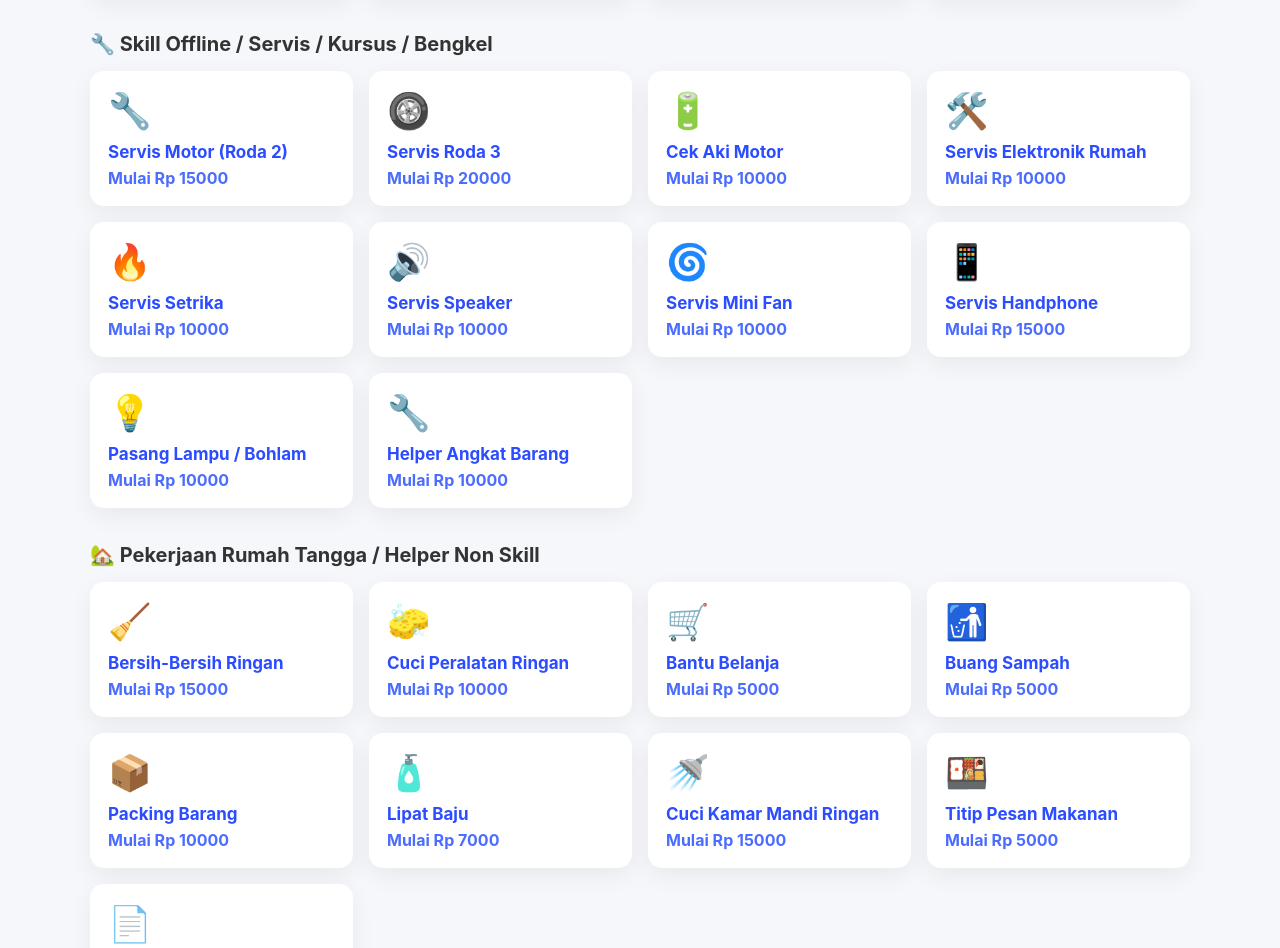
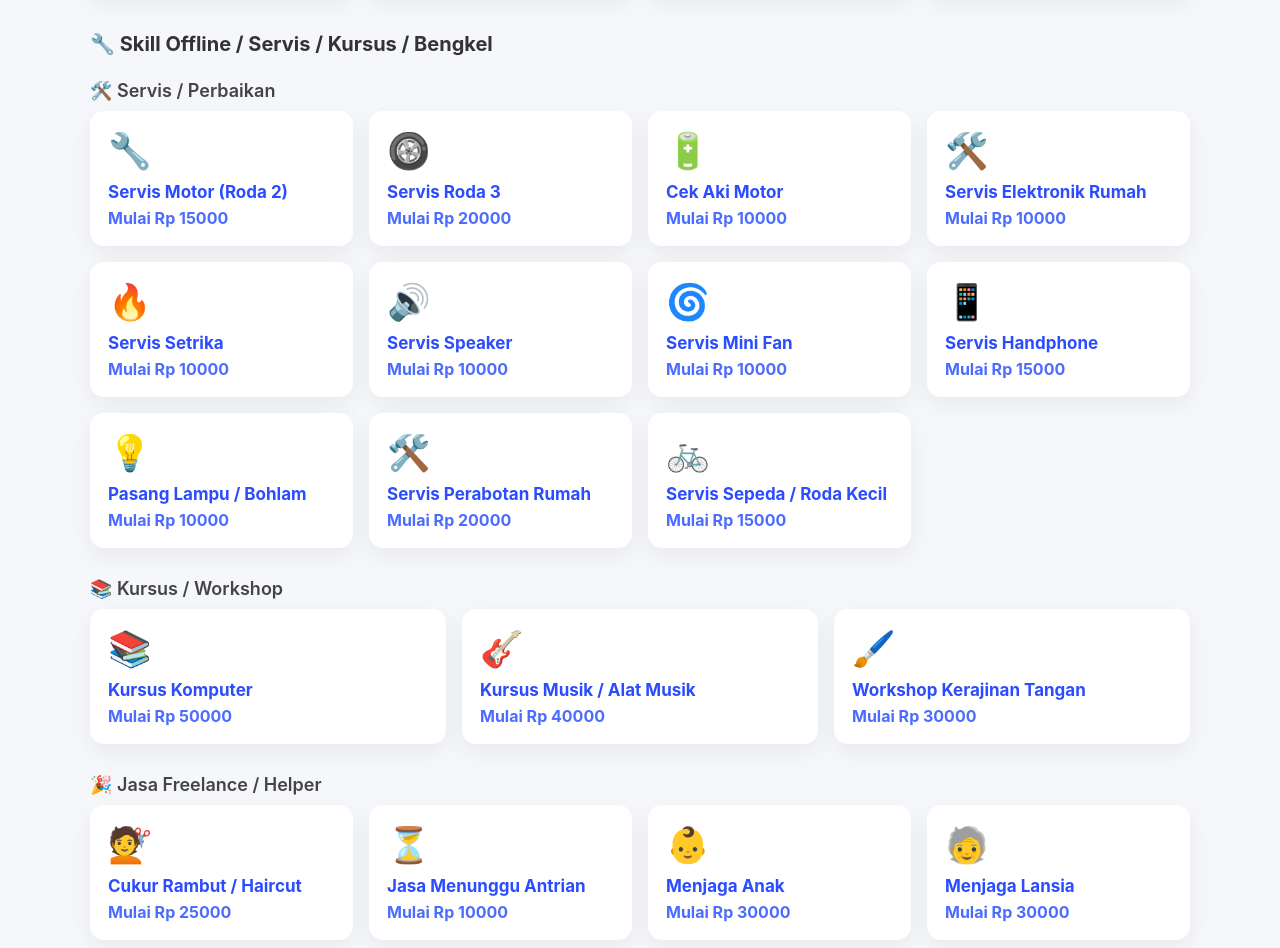
Before and after one commit to lanalunk/minijob, a plain HTML site: page index.html in a window 1280 px wide. Shown: the part 635-1583 px from the top of the page. Drawn offline with Linux system fonts and the light colour scheme.

Commit message:
Update index.html

```diff
--- a/index.html
+++ b/index.html
@@ -42,7 +42,6 @@ header {
   color: #333;
 }
 
-/* Dark mode title */
 body.dark .section-title { color: #ddd; }
 
 .search-box {
@@ -61,7 +60,6 @@ body.dark .section-title { color: #ddd; }
   transition: 0.3s;
 }
 
-/* Dark mode search */
 body.dark .search-box input {
   background: #222;
   border-color: #555;
@@ -72,6 +70,7 @@ body.dark .search-box input {
   display: grid;
   grid-template-columns: repeat(auto-fit,minmax(230px,1fr));
   gap: 16px;
+  margin-bottom: 30px;
 }
 
 .card {
@@ -84,7 +83,6 @@ body.dark .search-box input {
   transform: translateY(0);
 }
 
-/* Dark mode card */
 body.dark .card {
   background: #1a1c22;
   box-shadow: 0 8px 25px rgba(255,255,255,0.05);
@@ -106,9 +104,7 @@ body.dark .card {
   color: #2b4cff;
 }
 
-body.dark .card h3 {
-  color: #82a2ff;
-}
+body.dark .card h3 { color: #82a2ff; }
 
 .card .price {
   color: #4b6cff;
@@ -116,7 +112,6 @@ body.dark .card h3 {
   margin-top: 6px;
 }
 
-/* dark price */
 body.dark .price { color: #8c9dff; }
 
 #darkToggle {
@@ -143,6 +138,16 @@ body.dark #darkToggle {
 }
 
 body.dark .footer { color: #aaa; }
+.sub-category {
+  margin-top: 20px;
+}
+.sub-category h4 {
+  font-size: 18px;
+  color: #444;
+  margin-bottom: 10px;
+  font-weight: 600;
+}
+body.dark .sub-category h4 { color: #ccc; }
 </style>
 </head>
 
@@ -167,7 +172,24 @@ body.dark .footer { color: #aaa; }
 
   <!-- ================== KATEGORI 2 ================== -->
   <div class="section-title">🔧 Skill Offline / Servis / Kursus / Bengkel</div>
-  <div class="grid" id="cat2"></div>
+
+  <!-- Sub-kategori Servis / Perbaikan -->
+  <div class="sub-category">
+    <h4>🛠️ Servis / Perbaikan</h4>
+    <div class="grid" id="cat2_service"></div>
+  </div>
+
+  <!-- Sub-kategori Kursus / Workshop -->
+  <div class="sub-category">
+    <h4>📚 Kursus / Workshop</h4>
+    <div class="grid" id="cat2_course"></div>
+  </div>
+
+  <!-- Sub-kategori Jasa Freelance / Helper -->
+  <div class="sub-category">
+    <h4>🎉 Jasa Freelance / Helper</h4>
+    <div class="grid" id="cat2_helper"></div>
+  </div>
 
   <!-- ================== KATEGORI 3 ================== -->
   <div class="section-title">🏡 Pekerjaan Rumah Tangga / Helper Non Skill</div>
@@ -192,7 +214,7 @@ const data = {
     {icon:"✂️", name:"Remove Background", price:"3000"}
   ],
 
-  cat2: [
+  cat2_service: [
     {icon:"🔧", name:"Servis Motor (Roda 2)", price:"15000"},
     {icon:"🛞", name:"Servis Roda 3", price:"20000"},
     {icon:"🔋", name:"Cek Aki Motor", price:"10000"},
@@ -202,6 +224,23 @@ const data = {
     {icon:"🌀", name:"Servis Mini Fan", price:"10000"},
     {icon:"📱", name:"Servis Handphone", price:"15000"},
     {icon:"💡", name:"Pasang Lampu / Bohlam", price:"10000"},
+    {icon:"🛠️", name:"Servis Perabotan Rumah", price:"20000"},
+    {icon:"🚲", name:"Servis Sepeda / Roda Kecil", price:"15000"}
+  ],
+
+  cat2_course: [
+    {icon:"📚", name:"Kursus Komputer", price:"50000"},
+    {icon:"🎸", name:"Kursus Musik / Alat Musik", price:"40000"},
+    {icon:"🖌️", name:"Workshop Kerajinan Tangan", price:"30000"}
+  ],
+
+  cat2_helper: [
+    {icon:"💇", name:"Cukur Rambut / Haircut", price:"25000"},
+    {icon:"⏳", name:"Jasa Menunggu Antrian", price:"10000"},
+    {icon:"👶", name:"Menjaga Anak", price:"30000"},
+    {icon:"🧓", name:"Menjaga Lansia", price:"30000"},
+    {icon:"🐶", name:"Menitipkan Hewan Peliharaan", price:"20000"},
+    {icon:"🎉", name:"Freelance Event", price:"50000"},
     {icon:"🔧", name:"Helper Angkat Barang", price:"10000"}
   ],
 
@@ -218,15 +257,13 @@ const data = {
   ]
 };
 
-
 /* ================== RENDER CARD ================== */
 
-function render() {
-  for (let cat in data) {
-    const container = document.getElementById(cat);
+function renderCategory(catId) {
+  const container = document.getElementById(catId);
   container.innerHTML = "";
 
-    data[cat].forEach(item => {
+  data[catId].forEach(item => {
     const div = document.createElement("div");
     div.className = "card";
     div.setAttribute("data-name", item.name.toLowerCase());
@@ -244,6 +281,9 @@ function render() {
     container.appendChild(div);
   });
 }
+
+function render() {
+  ["cat1", "cat2_service", "cat2_course", "cat2_helper", "cat3"].forEach(renderCategory);
 }
 
 render();
```
Lines whose indentation alone changed are shown as unchanged.
